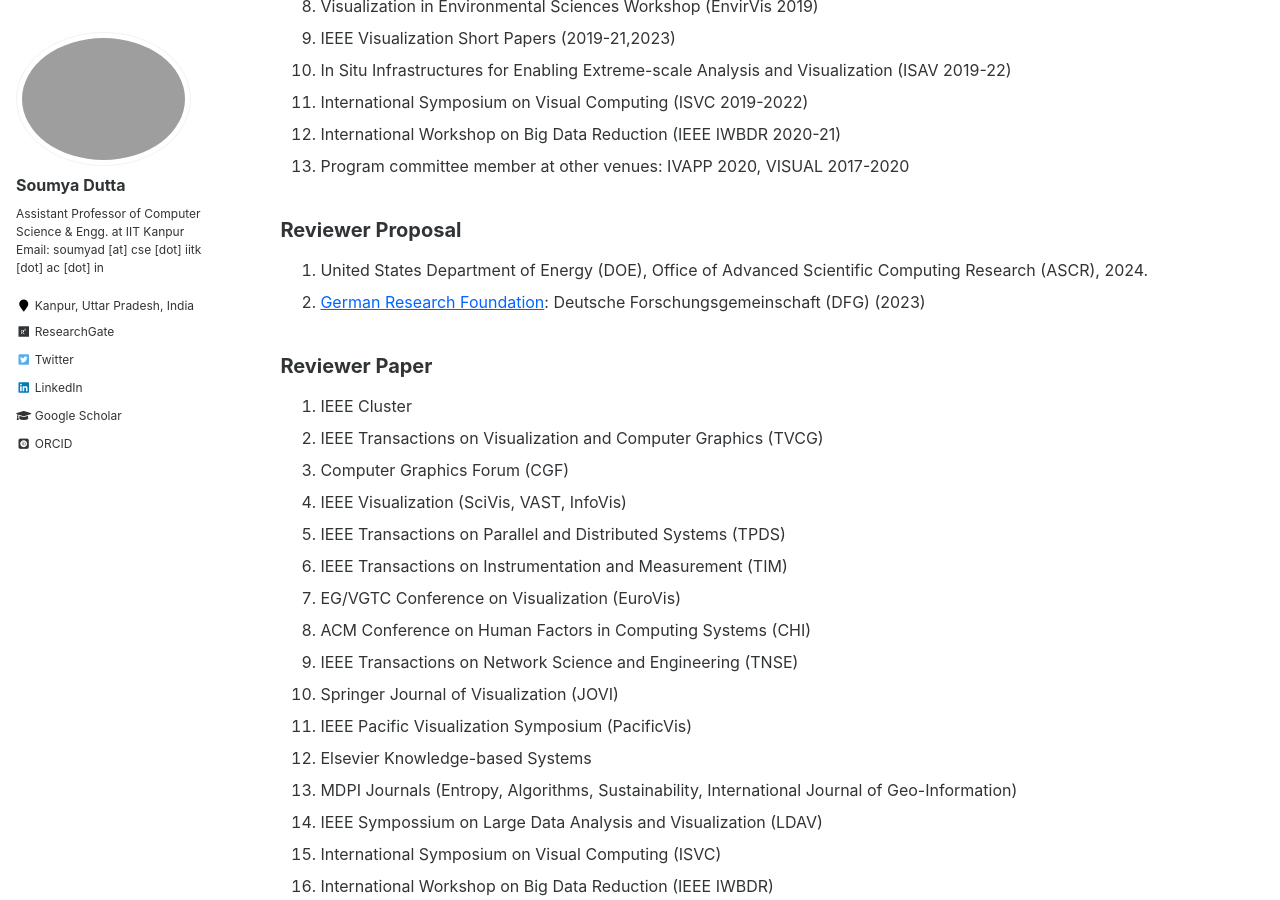
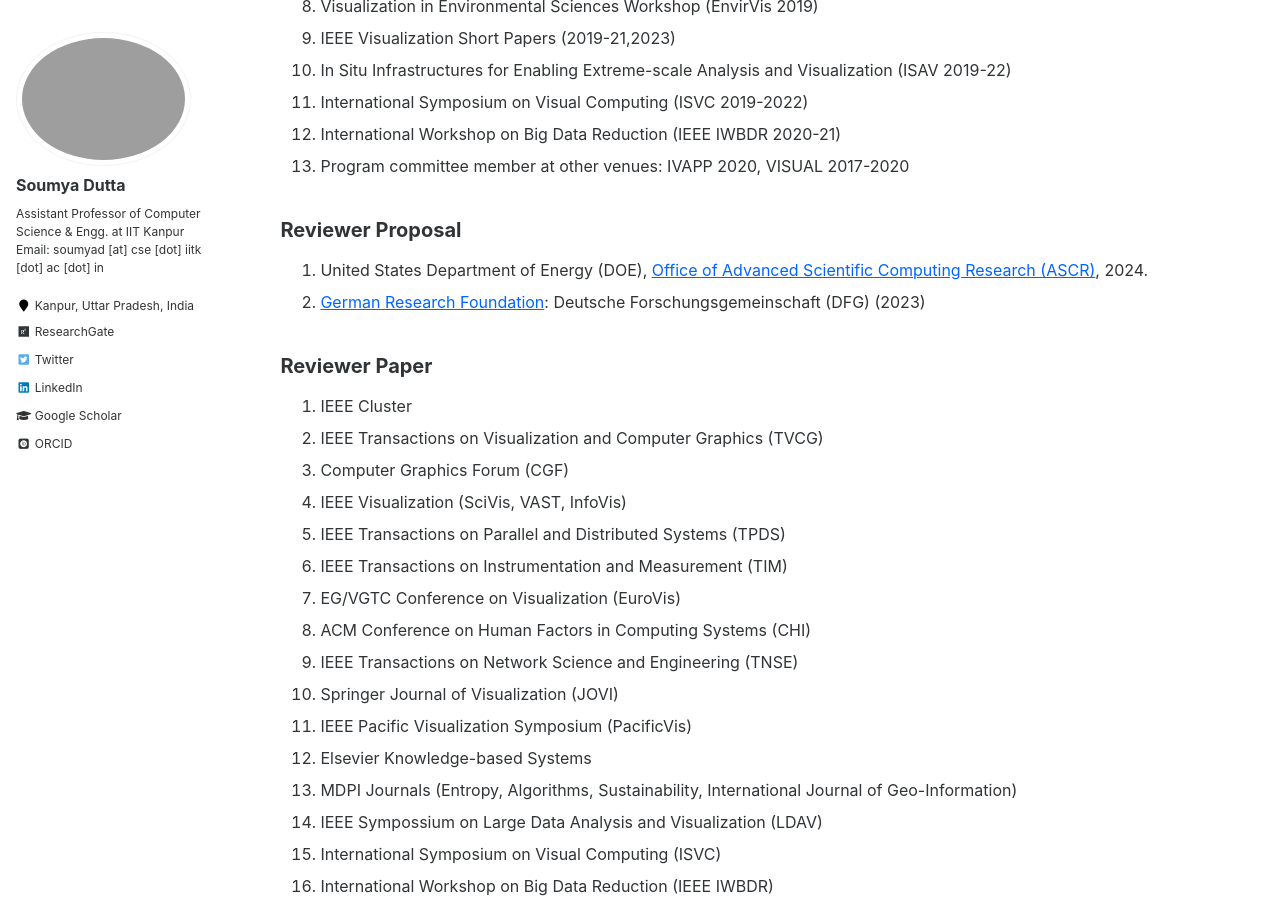
Before and after one commit to soumyadutta-cse/soumyadutta-cse.github.io, a Jekyll site: the page built from _pages/services.md, in a window 1280 px wide and 900 px high, scrolled down 1071 px. Built offline with Jekyll 4.4.1, drawn with Linux system fonts in a browser that asks for light colours; some web fonts are replaced; part of the change alters nothing that is shown.

```diff
--- a/_pages/services.md
+++ b/_pages/services.md
@@ -44,7 +44,7 @@ author_profile: true
 
 ## Reviewer Proposal
 
-2. United States Department of Energy (DOE), Office of Advanced Scientific Computing Research (ASCR), 2024.
+2. United States Department of Energy (DOE), [Office of Advanced Scientific Computing Research (ASCR)](https://science.osti.gov/ascr), 2024.
 1. [German Research Foundation](https://www.dfg.de/en/): Deutsche Forschungsgemeinschaft (DFG) (2023)
 
 
```
